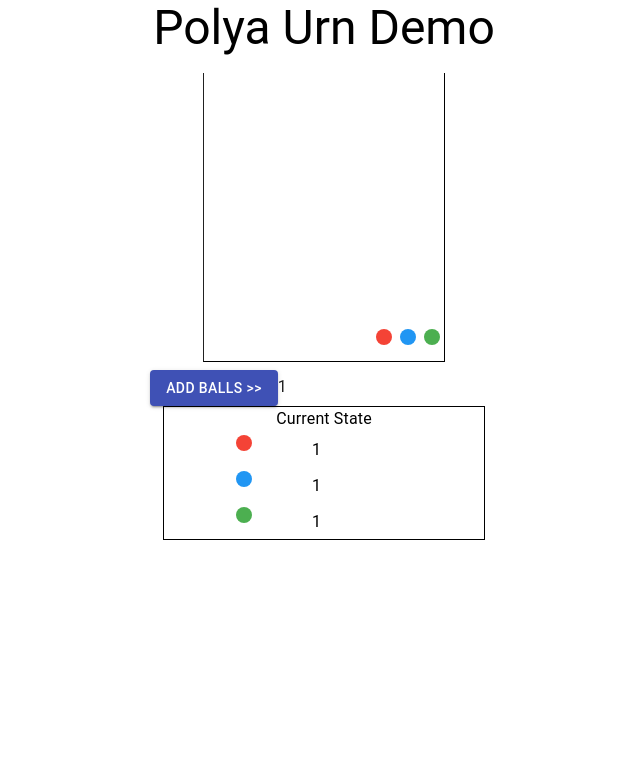
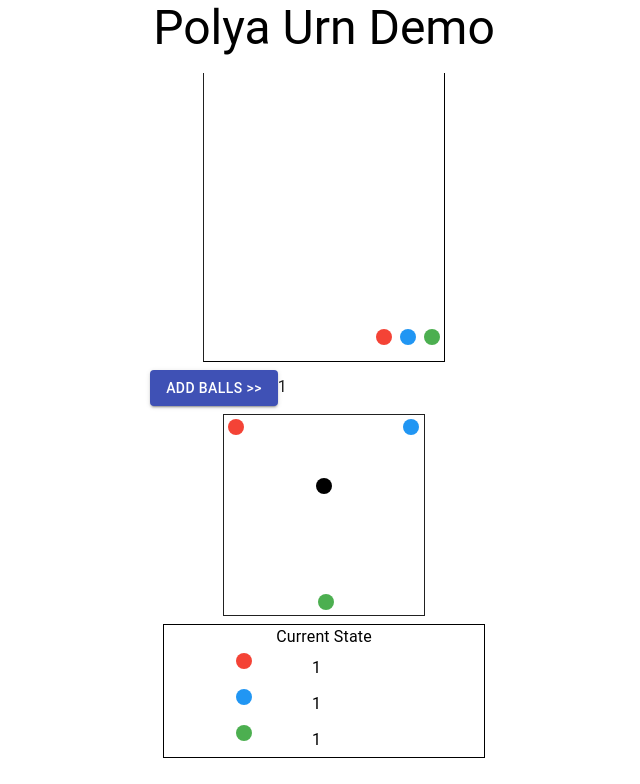
Before and after one commit to liftingring/polyats, a React (Create React App) app in the folder client/: page / in a window 1280 px wide. Shown: the top 784 px of the page, without its empty margins (316-956 px from the left). Built offline with nearby package versions, Linux system fonts and the light colour scheme.

Commit message:
barycenter

```diff
--- a/client/src/App.js
+++ b/client/src/App.js
@@ -98,7 +98,7 @@ class App extends React.Component {
         {"Polya Urn Demo"}
       </Typography>
       <PolyaUrn
-
+        baryColors={this.state.colors}
         colors={colorsRegularized}
         onClick={this.addBalls}
         epochs={this.state.epochs}
@@ -121,6 +121,11 @@ class App extends React.Component {
           )
         })}
       </Box>
+
+
+
+
+
       </div>
       )
   }
--- a/client/src/PolyaUrn.js
+++ b/client/src/PolyaUrn.js
@@ -15,25 +15,45 @@ export default function PolyaUrn(props) {
   const defaultProps = {
   bgcolor: 'background.paper',
   m: 1,
-  style: { maxWidth: '15rem', height: '18rem' },
+  style: { maxWidth: '15rem', height: '18rem', position:'relative' },
   borderColor: 'text.primary',
 };
 
-  const ballProps ={
-  position:'absolute',
-  bottom:0
+const baryProps = {
+  bgcolor: 'background.paper',
+  m: 1,
+  style: { maxWidth: 200, height: 200, position:'relative' },
+  borderColor: 'text.primary',
+};
 
-  }
+const redBallProps={
+	position:'absolute',
+	bottom:'0',
+	left:'0'
+
+}
+
   const stringToColor = {"green": green[500],"red":red[500],"blue":blue[500],"blank":'white'}
   const numBalls=props.numBalls
   const blankBalls=Math.max(props.maxBalls-numBalls,0)
+  const redTop=0
+  const redLeft=0
+  const blueTop=0
+  const blueLeft=175
+  const greenTop=175
+  const greenLeft=90
+  const baryCoords={'red':{'top':redTop,'left':redLeft,'wt':props.baryColors['red']/numBalls},
+  					'blue':{'top':blueTop,'left':blueLeft,'wt':props.baryColors['blue']/numBalls},
+  					'green':{'top':greenTop,'left':greenLeft,'wt':props.baryColors['green']/numBalls}}
 
-
-
+  const baryX=Object.keys(props.baryColors).map((color)=>baryCoords[color]['left']*baryCoords[color]['wt'])
+  						  .reduce((a,b)=>a+b,0)
+  const baryY=Object.keys(props.baryColors).map((color)=>baryCoords[color]['top']*baryCoords[color]['wt'])
+  						  .reduce((a,b)=>a+b,0)
 
 
   return (
-  	<div>
+  	<div >
   	<Box bottom={0} borderBottom={1} borderLeft={1} borderRight={1}
   	 {...defaultProps}>
   		{[...['blank'],...Object.keys(props.colors)].map((color,index)=> {
@@ -41,7 +61,7 @@ export default function PolyaUrn(props) {
 
   			return (
   				[...Array(numBalls)].map((e,i)=>
-  					<Ball {...ballProps} key ={color+i} style={{color: stringToColor[color]}} /> )
+  					<Ball  key ={color+i} style={{color: stringToColor[color]}} /> )
 
   				)
 
@@ -56,6 +76,16 @@ export default function PolyaUrn(props) {
   			value={props.epochs>0? props.epochs:""}
   			onChange={props.setEpochs}
   		/>
+
+
+  	<Box border={1} {...baryProps} >
+
+  		<Ball style={{top:redTop, left:redLeft, color: red[500],position:'absolute'}}/>
+  		<Ball style={{top:blueTop, left:blueLeft, color: blue[500], position:'absolute'}}/>
+  		<Ball style={{top:greenTop, left:greenLeft, color:green[500], position:'absolute'}}/>
+  		<Ball style={{top:baryY,left:baryX, position:'absolute'}} />
+
+  	</Box>
   	</div>
   	)
 
```
